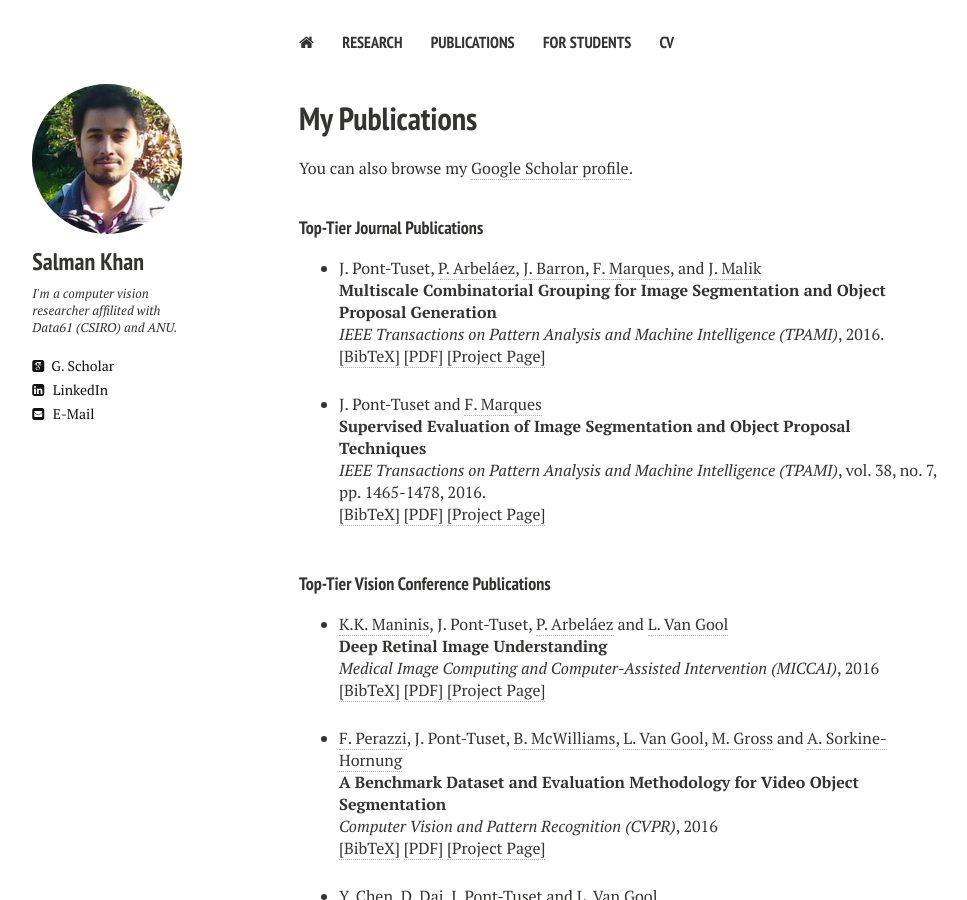
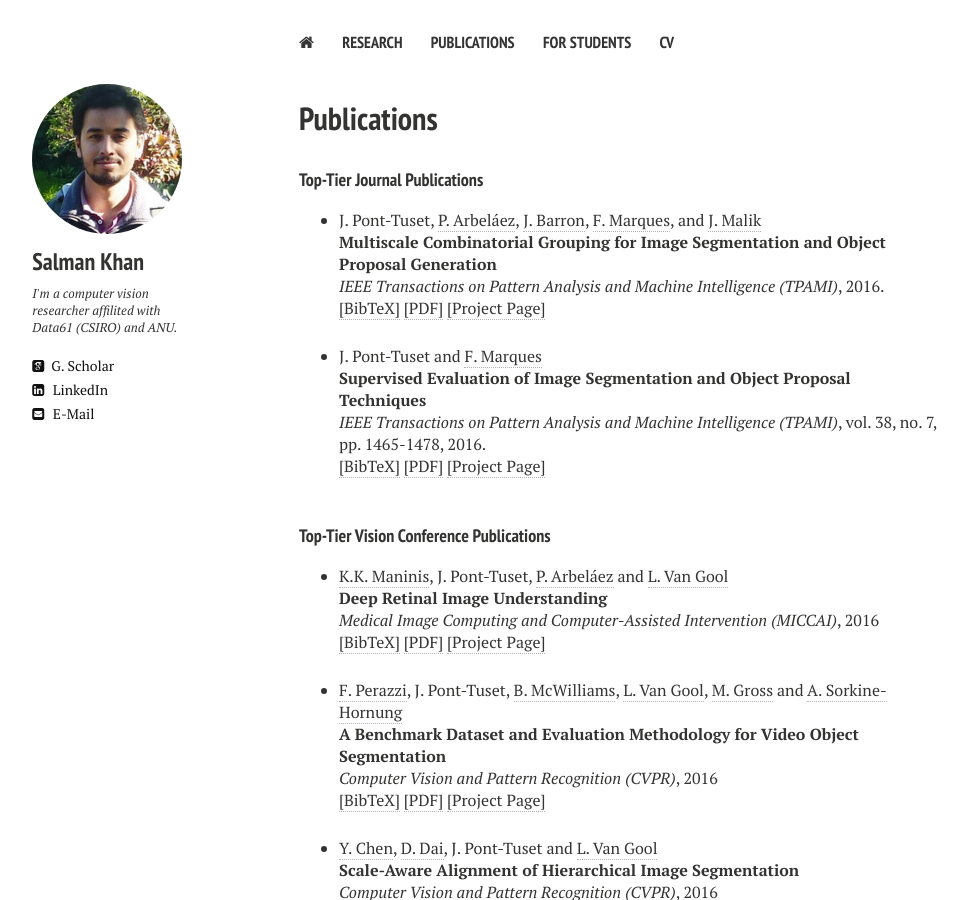
Before and after one commit to awaisrauf/salman-h-khan.github.io, a Jekyll site: the page built from publications.md, in a window 1280 px wide and 900 px high. Shown: the whole window, without its empty margins (21-988 px from the left). Built offline with Jekyll 4.4.1, drawn with Linux system fonts in a browser that asks for light colours; nearby versions of some CDN libraries.

Commit message:
Update publications.md

```diff
--- a/publications.md
+++ b/publications.md
@@ -1,10 +1,8 @@
 ---
 layout: publications
 permalink: /publications/
-title: My Publications
+title: Publications
 tags: [publications]
-modified: 8-7-2014
+modified: 14-7-2016
 comments: false
 ---
-
-You can also browse my <a href="http://scholar.google.es/citations?user=VCBBx24AAAAJ" target="_blank">Google Scholar profile</a>.
```
